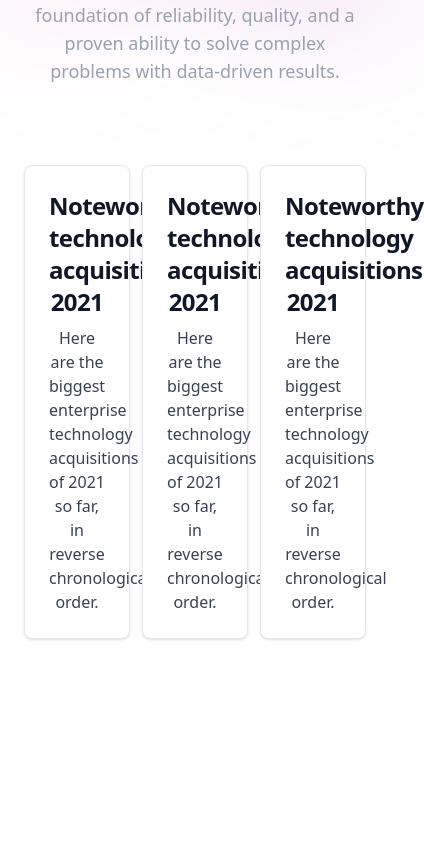
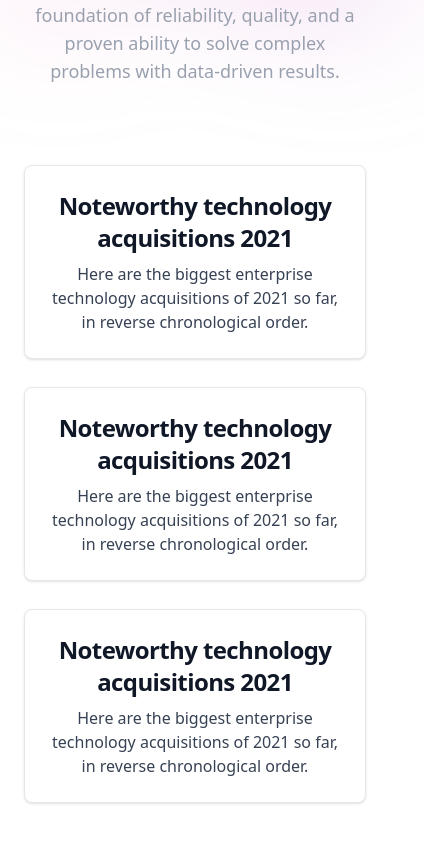
Before and after one commit to Serge07cloud/my-portfolio, a React (Vite) app: page / in a window 390 px wide. Shown: the part 935-1778 px from the top of the page, 424 px wide, since content can reach past the window. Before the commit the page ends 1750 px from the top, so only its background shows below. Built offline with nearby package versions, Linux system fonts and the light colour scheme.

Commit message:
Setting Hire me section responsive.

```diff
--- a/src/components/Welcome.jsx
+++ b/src/components/Welcome.jsx
@@ -32,21 +32,21 @@ const Welcome = () =>
             I am committed to delivering not just code, but value. My work is built on a foundation of reliability, quality, and a proven ability to solve complex problems with data-driven results.
           </div>
 
-          <div className="grid grid-cols-3 gap-3 mt-20">
+          <div className="grid place-content-center lg:grid-cols-3 lg:gap-3 mt-20">
 
-            <a href="#" class="block max-w-sm p-6 bg-white border border-gray-200 rounded-lg shadow-sm hover:bg-gray-100 dark:bg-gray-800 dark:border-gray-700 dark:hover:bg-gray-700">
+            <a href="#" class="block max-w-sm p-6 mb-7 bg-white border border-gray-200 rounded-lg shadow-sm hover:bg-gray-100 dark:bg-gray-800 dark:border-gray-700 dark:hover:bg-gray-700">
 
               <h5 class="mb-2 text-2xl font-bold tracking-tight text-gray-900 dark:text-white">Noteworthy technology acquisitions 2021</h5>
               <p class="font-normal text-gray-700 dark:text-gray-400">Here are the biggest enterprise technology acquisitions of 2021 so far, in reverse chronological order.</p>
             </a>
 
-            <a href="#" class="block max-w-sm p-6 bg-white border border-gray-200 rounded-lg shadow-sm hover:bg-gray-100 dark:bg-gray-800 dark:border-gray-700 dark:hover:bg-gray-700">
+            <a href="#" class="block max-w-sm p-6 mb-7 bg-white border border-gray-200 rounded-lg shadow-sm hover:bg-gray-100 dark:bg-gray-800 dark:border-gray-700 dark:hover:bg-gray-700">
 
               <h5 class="mb-2 text-2xl font-bold tracking-tight text-gray-900 dark:text-white">Noteworthy technology acquisitions 2021</h5>
               <p class="font-normal text-gray-700 dark:text-gray-400">Here are the biggest enterprise technology acquisitions of 2021 so far, in reverse chronological order.</p>
             </a>
 
-            <a href="#" class="block max-w-sm p-6 bg-white border border-gray-200 rounded-lg shadow-sm hover:bg-gray-100 dark:bg-gray-800 dark:border-gray-700 dark:hover:bg-gray-700">
+            <a href="#" class="block max-w-sm p-6 mb-7 bg-white border border-gray-200 rounded-lg shadow-sm hover:bg-gray-100 dark:bg-gray-800 dark:border-gray-700 dark:hover:bg-gray-700">
 
               <h5 class="mb-2 text-2xl font-bold tracking-tight text-gray-900 dark:text-white">Noteworthy technology acquisitions 2021</h5>
               <p class="font-normal text-gray-700 dark:text-gray-400">Here are the biggest enterprise technology acquisitions of 2021 so far, in reverse chronological order.</p>
```
